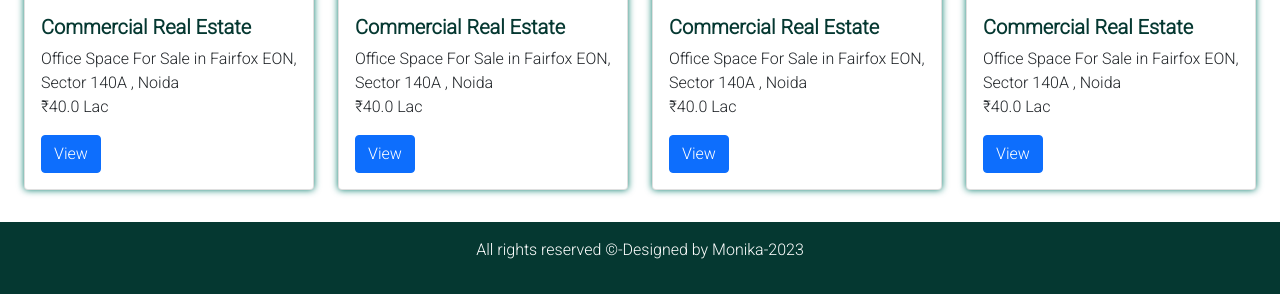
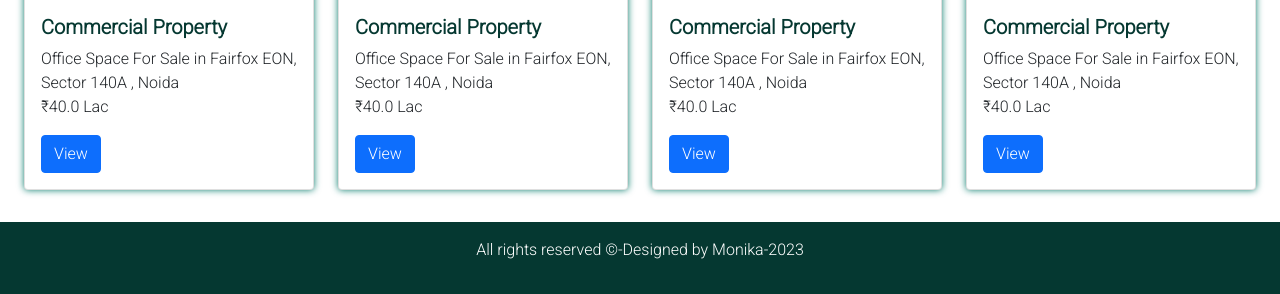
Before and after one commit to raimonika20/PHP-app, a PHP site: page /index.php in a window 1280 px wide. Shown: the part 1674-1968 px from the top of the page. Run offline with PHP 8.4, Linux system fonts and the light colour scheme.

Commit message:
Image Path updated

```diff
--- a/app/config.php
+++ b/app/config.php
@@ -1,6 +1,6 @@
 <?php
 
-$conn = mysqli_connect('sql203.infinityfree.com', 'if0_34925416', 'Infy@moni20', 'if0_34925416_Propertydb', '3306');
+$conn = mysqli_connect('sql203.infinityfree.com', 'if0_34925416', 'xr4kp6yh', 'if0_34925416_Propertydb', '3306');
 if (!$conn) {
     echo 'connection error: ' . mysqli_connect_error();
 
--- a/app/index.php
+++ b/app/index.php
@@ -34,10 +34,10 @@
           <div class="col-md-4 mb-2">
 
             <div class="card">
-              <img class="card-img-top" src="Images/Commercial1.jpg" alt="...">
+              <img class="card-img-top" src="./Images/residential.jpg" alt="...">
               <div class="card-body">
                 <h5 class="card-title">
-                  Residential Real Estate
+                  Residential Property
                 </h5>
                 <p class="card-text">
                   3 BHK Flat For Sale in Logix Blossom Greens, Sector 143 , Noida.<br>₹80.0 Lac
@@ -49,9 +49,9 @@
           </div>
           <div class="col-md-4 mb-2">
             <div class="card">
-              <img class="card-img-top" src="Images/Commercial1.jpg" alt="...">
+              <img class="card-img-top" src="./Images/commercial.jpg" alt="...">
               <div class="card-body">
-                <h5 class="card-title">Commercial Real Estate</h5>
+                <h5 class="card-title">Commercial Property</h5>
                 <p class="card-text">Office Space For Sale in Fairfox EON, Sector 140A , Noida<br>₹40.0 Lac
                 </p>
                 <a href="property_page.php#" class="btn btn-primary">View</a>
@@ -60,9 +60,9 @@
           </div>
           <div class="col-md-4 mb-2">
             <div class="card">
-              <img class="card-img-top" src="Images/Commercial1.jpg" alt="...">
+              <img class="card-img-top" src="./Images/residential.jpg" alt="...">
               <div class="card-body">
-                <h5 class="card-title">Residential Real Estate</h5>
+                <h5 class="card-title">Residential Property</h5>
                 <p class="card-text">3 BHK Flat For Sale in Logix Blossom Greens, Sector 143 , Noida.<br>₹80.0 Lac
                 </p>
                 <a href="property_page.php#" class="btn btn-primary">View</a>
@@ -88,20 +88,20 @@
       <hr class="solid" style="color: #053831;height:2px; " />
       <div class="col-md-6 mb-2">
         <div class="card">
-          <img class="card-img-top" src="Images/Commercial1.jpg" alt="...">
+          <img class="card-img-top" src="./Images/commercial.jpg" alt="...">
           <div class="card-body">
-            <h5 class="card-title">Commercial Real Estate</h5>
+            <h5 class="card-title">Commercial Property</h5>
             <p class="card-text">Office Space For Sale in Fairfox EON, Sector 140A , Noida<br>₹40.0 Lac
             </p>
-            <a href="property_page.php#" class="btn btn-primary">View</a>
+            <a href="?type=Residential" class="btn btn-primary">View</a>
           </div>
         </div>
       </div>
       <div class="col-md-6 mb-2">
         <div class="card">
-          <img class="card-img-top" src="Images/Commercial1.jpg" alt="...">
+          <img class="card-img-top" src="./Images/commercial.jpg" alt="...">
           <div class="card-body">
-            <h5 class="card-title">Commercial Real Estate</h5>
+            <h5 class="card-title">Commercial Property</h5>
             <p class="card-text">Office Space For Sale in Fairfox EON, Sector 140A , Noida<br>₹40.0 Lac
             </p>
             <a href="property_page.php" class="btn btn-primary">View</a>
@@ -115,9 +115,9 @@
       <hr class="solid" style="color: #053831;height:2px; " />
       <div class="col-md-3 mb-2">
         <div class="card">
-          <img class="card-img-top" src="Images/Commercial1.jpg" alt="...">
+          <img class="card-img-top" src="./Images/commercial.jpg" alt="...">
           <div class="card-body">
-            <h5 class="card-title">Commercial Real Estate</h5>
+            <h5 class="card-title">Commercial Property</h5>
             <p class="card-text">Office Space For Sale in Fairfox EON, Sector 140A , Noida<br>₹40.0 Lac
             </p>
             <a href="property_page.php" class="btn btn-primary">View</a>
@@ -126,9 +126,9 @@
       </div>
       <div class="col-md-3 mb-2">
         <div class="card">
-          <img class="card-img-top" src="Images/Commercial1.jpg" alt="...">
+          <img class="card-img-top" src="./Images/commercial.jpg" alt="...">
           <div class="card-body">
-            <h5 class="card-title">Commercial Real Estate</h5>
+            <h5 class="card-title">Commercial Property</h5>
             <p class="card-text">Office Space For Sale in Fairfox EON, Sector 140A , Noida<br>₹40.0 Lac
             </p>
             <a href="property_page.php" class="btn btn-primary">View</a>
@@ -137,9 +137,9 @@
       </div>
       <div class="col-md-3 mb-2">
         <div class="card">
-          <img class="card-img-top" src="Images/Commercial1.jpg" alt="...">
+          <img class="card-img-top" src="./Images/commercial.jpg" alt="...">
           <div class="card-body">
-            <h5 class="card-title">Commercial Real Estate</h5>
+            <h5 class="card-title">Commercial Property</h5>
             <p class="card-text">Office Space For Sale in Fairfox EON, Sector 140A , Noida<br>₹40.0 Lac
             </p>
             <a href="property_page.php" class="btn btn-primary">View</a>
@@ -148,9 +148,9 @@
       </div>
       <div class="col-md-3 mb-2">
         <div class="card">
-          <img class="card-img-top" src="Images/Commercial1.jpg" alt="...">
+          <img class="card-img-top" src="./Images/commercial.jpg" alt="...">
           <div class="card-body">
-            <h5 class="card-title">Commercial Real Estate</h5>
+            <h5 class="card-title">Commercial Property</h5>
             <p class="card-text">Office Space For Sale in Fairfox EON, Sector 140A , Noida<br>₹40.0 Lac
             </p>
             <a href="property_page.php" class="btn btn-primary">View</a>
```
Also changed, not shown: app/login_form.php (+12 -3 lines).
